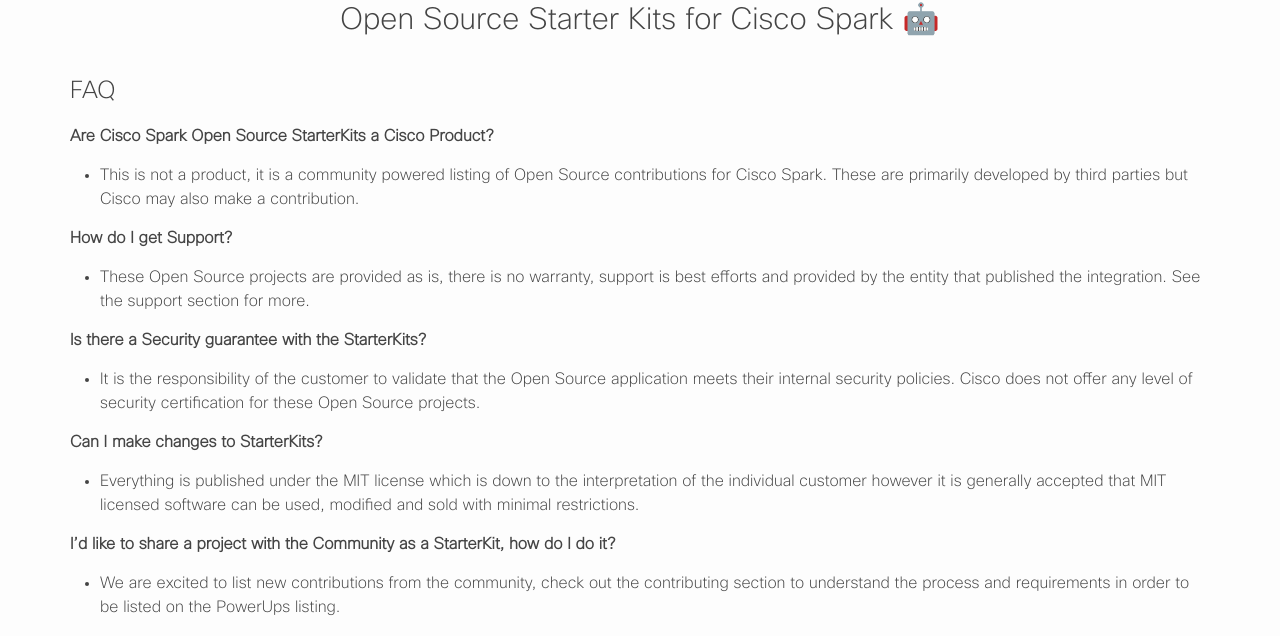
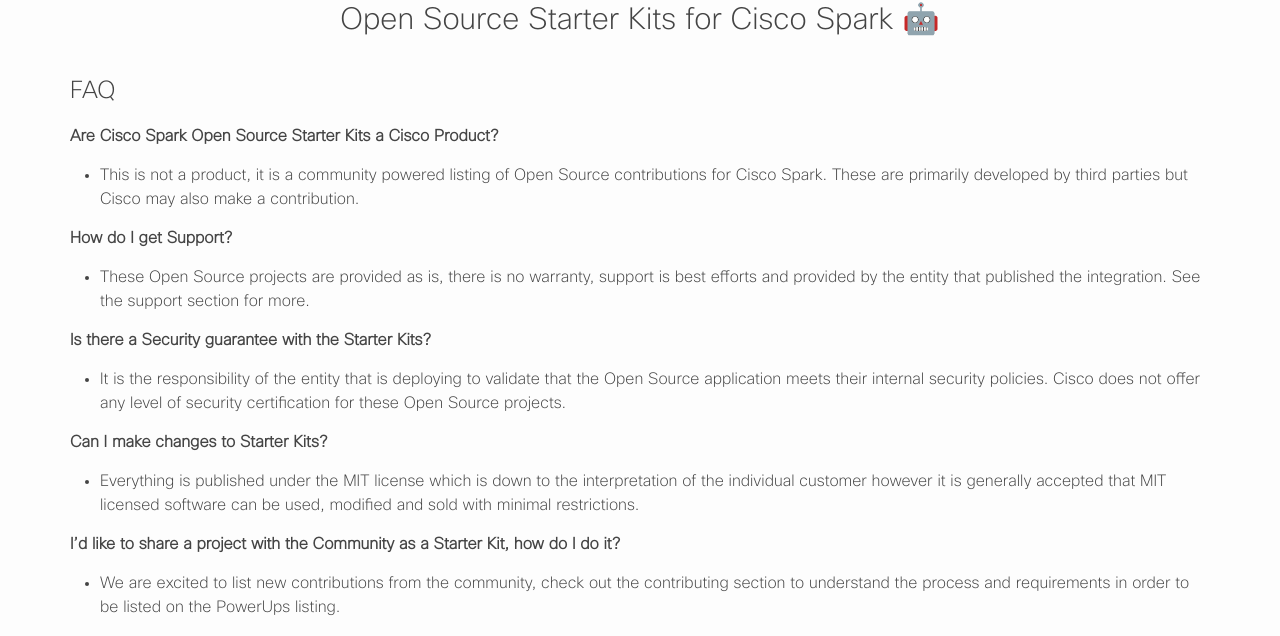
Before and after one commit to CiscoWebexTeamsAmbassadors/StarterKits, a Jekyll site: the page built from faq.md, in a window 1280 px wide. Shown: the part 250-886 px from the top of the page. Built offline with Jekyll 4.4.1, drawn with Linux system fonts in a browser that asks for light colours; nearby versions of some CDN libraries; comment, search, counter and statistics services are not loaded.

Commit message:
Update faq.md

```diff
--- a/faq.md
+++ b/faq.md
@@ -7,19 +7,19 @@ navigation_weight: 3
 ---
 
 # FAQ
-**Are Cisco Spark Open Source StarterKits a Cisco Product?**
+**Are Cisco Spark Open Source Starter Kits a Cisco Product?**
 * This is not a product, it is a community powered listing of Open Source contributions for Cisco Spark. These are primarily developed by third parties but Cisco may also make a contribution.
 
 **How do I get Support?**
 * These Open Source projects are provided as is, there is no warranty, support is best efforts and provided by the entity that published the integration. See the support section for more.
 
-**Is there a Security guarantee with the StarterKits?**
-* It is the responsibility of the customer to validate that the Open Source application meets their internal security policies. Cisco does not offer any level of security certification for these Open Source projects.
+**Is there a Security guarantee with the Starter Kits?**
+* It is the responsibility of the entity that is deploying to validate that the Open Source application meets their internal security policies. Cisco does not offer any level of security certification for these Open Source projects.
 
-**Can I make changes to StarterKits?**
+**Can I make changes to Starter Kits?**
 * Everything is published under the MIT license which is down to the interpretation of the individual customer however it is generally accepted that MIT licensed software can be used, modified and sold with minimal restrictions.
 
-**I'd like to share a project with the Community as a StarterKit, how do I do it?**
+**I'd like to share a project with the Community as a Starter Kit, how do I do it?**
 * We are excited to list new contributions from the community, check out the contributing section to understand the process and requirements in order to be listed on the PowerUps listing.
 
 **I like the PowerUps but need some support with custom development or customisation, are there developers that can help?**
```
